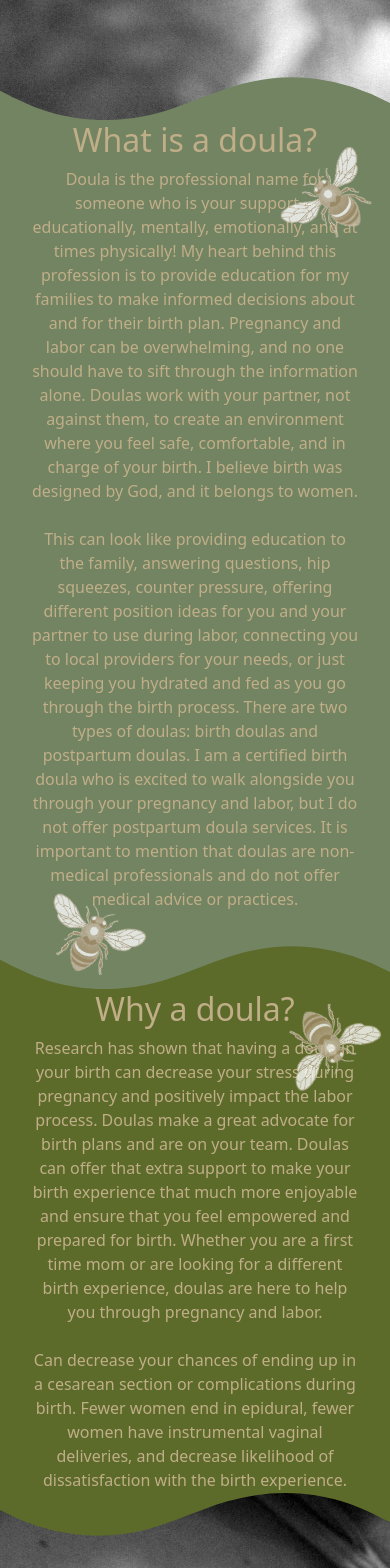
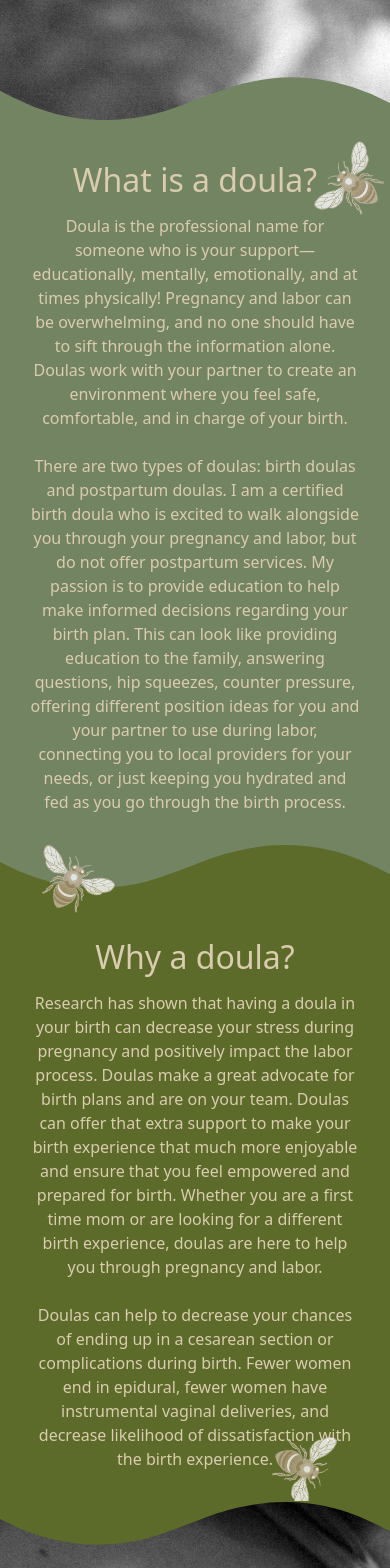
Before and after one commit to AHudg/holistic, a React (Vite) app: page / in a window 390 px wide. Shown: the part 780-2348 px from the top of the page. Built offline with nearby package versions, Linux system fonts and the light colour scheme.

Commit message:
Styled About Me + FAQ for mobile device; Fixed page break bee due to classname conflict

```diff
--- a/src/components/PageBreak/PageBreak.jsx
+++ b/src/components/PageBreak/PageBreak.jsx
@@ -9,7 +9,7 @@ function PageBreak({}) {
         <div className="leftPageBreak"></div>
         <div className="leftPageBreak"></div>
       </div>
-      <img src={bee} className="bee"></img>
+      <img src={bee} className="pageBreakBee"></img>
       <div>
         <div className="rightPageBreak"></div>
         <div className="rightPageBreak"></div>
--- a/src/components/PageBreak/pagebreak.css
+++ b/src/components/PageBreak/pagebreak.css
@@ -19,7 +19,7 @@
   background-color: black;
 }
 
-.bee {
+.pageBreakBee {
   width: 50px;
   height: auto;
 }
--- a/src/components/WaveSVG/waveSVG.css
+++ b/src/components/WaveSVG/waveSVG.css
@@ -7,27 +7,24 @@
   --crumble: #c0ae88;
 }
 
-.topWave {
+.wave {
   position: absolute;
-  bottom: 0;
   left: 0;
   width: 100%;
   overflow: hidden;
   line-height: 0;
-  transform: rotate(180deg);
 }
 
-.topRelative {
+.relative {
   position: relative;
 }
 
-.meadowBottomWave {
-  position: absolute;
+.topPosition {
   top: 0;
-  left: 0;
-  width: 100%;
-  overflow: hidden;
-  line-height: 0;
+}
+
+.bottomPosition {
+  bottom: 0;
 }
 
 #frameSVG svg {
--- a/src/pages/Home/Home.jsx
+++ b/src/pages/Home/Home.jsx
@@ -9,38 +9,34 @@ function Home({}) {
     <div id="homePage">
       <section className="hero">
         <img src={Hero}></img>
-        <Wave classProp={"topWave"} fill={"sage"} />
+        <Wave classProp={"wave bottomPosition flip"} fill={"sage"} />
       </section>
       <section className="whatDoula">
         <div className="bee beeOne"></div>
         <h2>What is a doula?</h2>
         <p>
-          Doula is the professional name for someone who is your
-          support—educationally, mentally, emotionally, and at times physically!
-          My heart behind this profession is to provide education for my
-          families to make informed decisions about and for their birth plan.
+          Doula is the professional name for someone who is your support—
+          educationally, mentally, emotionally, and at times physically!
           Pregnancy and labor can be overwhelming, and no one should have to
-          sift through the information alone. Doulas work with your partner, not
-          against them, to create an environment where you feel safe,
-          comfortable, and in charge of your birth. I believe birth was designed
-          by God, and it belongs to women.
+          sift through the information alone. Doulas work with your partner to
+          create an environment where you feel safe, comfortable, and in charge
+          of your birth.
           <br /> <br />
-          This can look like providing education to the family, answering
-          questions, hip squeezes, counter pressure, offering different position
-          ideas for you and your partner to use during labor, connecting you to
-          local providers for your needs, or just keeping you hydrated and fed
-          as you go through the birth process. There are two types of doulas:
-          birth doulas and postpartum doulas. I am a certified birth doula who
-          is excited to walk alongside you through your pregnancy and labor, but
-          I do not offer postpartum doula services. It is important to mention
-          that doulas are non-medical professionals and do not offer medical
-          advice or practices.
+          There are two types of doulas: birth doulas and postpartum doulas. I
+          am a certified birth doula who is excited to walk alongside you
+          through your pregnancy and labor, but do not offer postpartum
+          services. My passion is to provide education to help make informed
+          decisions regarding your birth plan. This can look like providing
+          education to the family, answering questions, hip squeezes, counter
+          pressure, offering different position ideas for you and your partner
+          to use during labor, connecting you to local providers for your needs,
+          or just keeping you hydrated and fed as you go through the birth
+          process.
         </p>
-        <div className="bee beeTwo"></div>
-        <Wave classProp={"topWave topRelative"} fill={"meadow"} />
       </section>
       <section className="whyDoula">
-        <div className="bee beeThree"></div>
+        <div className="bee beeTwo"></div>
+        <Wave classProp={"wave relative"} fill={"sage"} />
         <h2>Why a doula?</h2>
         <p>
           Research has shown that having a doula in your birth can decrease your
@@ -52,20 +48,18 @@ function Home({}) {
           different birth experience, doulas are here to help you through
           pregnancy and labor.
           <br /> <br />
-          Can decrease your chances of ending up in a cesarean section or
-          complications during birth. Fewer women end in epidural, fewer women
-          have instrumental vaginal deliveries, and decrease likelihood of
-          dissatisfaction with the birth experience.
+          Doulas can help to decrease your chances of ending up in a cesarean
+          section or complications during birth. Fewer women end in epidural,
+          fewer women have instrumental vaginal deliveries, and decrease
+          likelihood of dissatisfaction with the birth experience.
         </p>
+        <div className="bee beeThree"></div>
       </section>
       <section className="banner">
-        <Wave classProp={"meadowBottomWave"} fill={"meadow"} />
+        <Wave classProp={"wave"} fill={"meadow"} />
         <img src={Hero}></img>
-        <Wave classProp={"topWave"} fill={"crumble"} />
+        <Wave classProp={"wave bottomPosition flip"} fill={"crumble"} />
       </section>
-      {/* <section className="testimonialBanner">
-        <p>Link to Testimonials?</p>
-      </section> */}
       <section className="serviceBanner">
         <div>
           <div className="lilly"></div>
@@ -74,29 +68,42 @@ function Home({}) {
               <a href="/services">Services</a>
             </h2>
             <p>
-              Tender Touches offers multiple packages to accomadate all future
-              mommas. From labor only to full pregnancy terms with education, we
-              aim support you every step of the way. Interested in learning more
-              of what I have to offer?
+              I offer multiple packages to accomadate all my future mommas and
+              their families. Whether it is for only the labor or for the full
+              pregnancy, I aim support you every step of the way. Interested in
+              learning more of what I have to offer?
             </p>
-            <a href="/services">View our packages!</a>
+            <a href="/services">View the packages!</a>
           </div>
         </div>
       </section>
       <section className="aboutBanner">
         <div className="multiWaves multiCherryCrumbleSVG"></div>
-        <h2>About Me</h2>
+        <h2>Meet Your Future Doula</h2>
         <img src={Katherine}></img>
-        <p>Howdy! I'm Katherine!</p>
+        <p>
+          Howdy! I'm Katherine, a proud birth doula and homemaker! I'm so
+          thrilled that you've found your way here, and would love to be by your
+          side during your journey. I am a second generation Aggie who graduated
+          from Texas A&M in 2024 with a degree in Community Health; I have
+          always loved education and the human body, and I knew that I needed...
+          <a href="/about">Read More.</a>
+        </p>
         <div className="multiWaves multiCherrySageSVG flip"></div>
       </section>
       <section className="faqBanner">
-        <h2>FAQs</h2>
+        <h2 id="faqHeader">
+          <span>F</span>requently
+          <br />
+          <span className="second">A</span>
+          sked
+          <br />
+          <span className="third">Q</span>
+          uestions
+        </h2>
         <p>
-          Lorem ipsum dolor sit amet consectetur, adipisicing elit. Amet,
-          temporibus! Praesentium non et, magni deleniti ipsum repudiandae
-          consectetur laborum delectus quibusdam nam nulla dolores! Odio,
-          accusamus! Maxime eligendi cum in!
+          Inquiries can to your general questions can typically be found{" "}
+          <a href="faqs">here.</a>
         </p>
       </section>
     </div>
--- a/src/pages/Home/home.css
+++ b/src/pages/Home/home.css
@@ -17,10 +17,32 @@
   overflow: hidden;
 }
 
+#homePage > section > p,
+#homePage > section > div > div > p {
+  text-align: center;
+}
+
+.whatDoula,
+.faqBanner {
+  background-color: var(--sage);
+  color: var(--paleCrumble);
+}
+
+.whatDoula h2 {
+  margin: 40px auto 15px;
+  font-size: 2rem;
+  text-align: center;
+}
+
+.whatDoula p,
+.whyDoula p {
+  margin-bottom: 30px;
+}
+
 .bee {
   position: absolute;
-  width: 100px;
-  height: 100px;
+  width: 80px;
+  height: 70px;
   background-image: url(../../assets/beeCrumbleCutout.png);
   background-repeat: no-repeat;
   background-position: center;
@@ -30,48 +52,32 @@
 
 .beeOne {
   top: 30px;
-  right: 5px;
-  transform: rotate(-45deg);
+  right: -5px;
+  transform: rotate(-55deg);
 }
 
 .beeTwo {
-  bottom: 0;
-  left: 40px;
-  transform: rotate(25deg);
+  top: 5px;
+  left: 30px;
+  transform: rotate(30deg);
+  z-index: 1;
 }
 
-.beeThree {
-  top: 0px;
-  right: 15px;
-  transform: rotate(145deg);
+.whyDoula {
+  background-color: var(--meadow);
+  color: var(--paleCrumble);
 }
 
-.whatDoula {
-  background-color: var(--sage);
-}
-
-#homePage > section > h2,
-#homePage > section > div > div > h2 {
+.whyDoula h2 {
+  margin: 15px auto;
   font-size: 2rem;
   text-align: center;
 }
 
-#homePage > section > p,
-#homePage > section > div > div > p {
-  text-align: center;
-}
-
-.whatDoula h2,
-.whatDoula p,
-.whyDoula h2,
-.whyDoula p,
-.faqBanner h2,
-.faqBanner p {
-  color: var(--crumble);
-}
-
-.whyDoula {
-  background-color: var(--meadow);
+.beeThree {
+  bottom: 0px;
+  right: 50px;
+  transform: rotate(115deg);
 }
 
 .serviceBanner {
@@ -102,6 +108,7 @@
   display: flex;
   flex-direction: column;
   align-items: center;
+  justify-content: end;
   width: 60vw;
 }
 
@@ -134,19 +141,65 @@
   align-items: center;
 }
 
-.aboutBanner h2,
+.aboutBanner h2 {
+  font-size: 2rem;
+  text-align: center;
+  color: var(--paleCrumble);
+}
+
 .aboutBanner p {
-  color: var(--cherry);
+  color: var(--paleCrumble);
 }
 
 .aboutBanner > img {
   width: 80vw;
   border-radius: 20px;
   margin-bottom: 20px;
+  border: 2px solid var(--cherry);
+}
+
+.aboutBanner > p > a {
+  color: var(--paleCrumble);
+  margin-left: 10px;
+  font-style: italic;
+}
+
+.aboutBanner > p > a:hover {
+  color: white;
 }
 
 .faqBanner {
-  background-color: var(--sage);
+  display: flex;
+  align-items: center;
+}
+
+#faqHeader {
+  margin: 0 0 40px 20px;
+  color: var(--crumble);
+  line-height: 0.9;
+  text-shadow: -5px -4px 2px var(--meadow);
+}
+
+#faqHeader > span {
+  font-size: 4rem;
+  color: var(--paleCrumble);
+}
+
+.second {
+  margin-left: 1rem;
+}
+
+.third {
+  margin-left: 2.5rem;
+}
+
+.faqBanner > p > a {
+  color: var(--paleCrumble);
+  font-style: italic;
+}
+
+.faqBanner > p > a:hover {
+  color: white;
 }
 
 .testimonialBanner {
```
